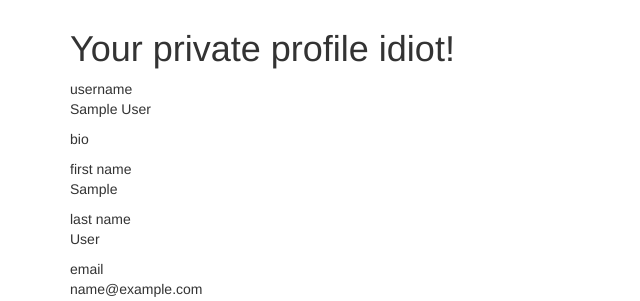
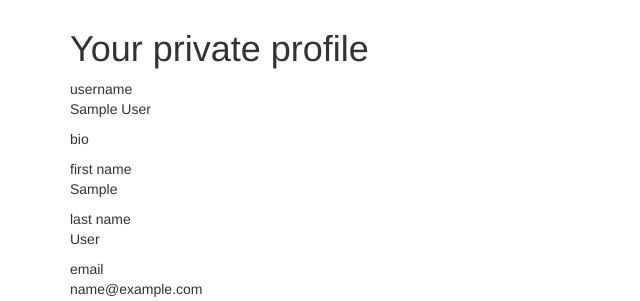
Before and after one commit to crashtack/django-imager, a Django app: page /profile/ in a window 1280 px wide. Shown: the part 51-352 px from the top of the page, without its empty margins (0-640 px from the left). Run offline with Django 3.2, Linux system fonts and the light colour scheme; the visitor is signed in with stand-in values (Sample User, id 1); data comes from the database, SQL or seed files in the repository; data that the repository does not hold is empty; some libraries are stand-ins or nearby versions.

Commit message:
Template snarky comment changes

```diff
--- a/imagersite/templates/imager_profile/private_profile.html
+++ b/imagersite/templates/imager_profile/private_profile.html
@@ -1,7 +1,7 @@
 {% extends "imagersite/base.html" %}
 {% block body %}
 
-    <h1>Your private profile idiot!</h1>
+    <h1>Your private profile</h1>
     <p>username
     <br>
     {{ user.photographer }}</p>
--- a/imagersite/templates/registration/login.html
+++ b/imagersite/templates/registration/login.html
@@ -1,7 +1,6 @@
 {% extends "imagersite/base.html" %}
 {% block body %}
     <h1>Login</h1>
-    <p>Login or I will kill you!</p>
     <form method="POST">
       {% csrf_token %}
       {{ form }}
```
